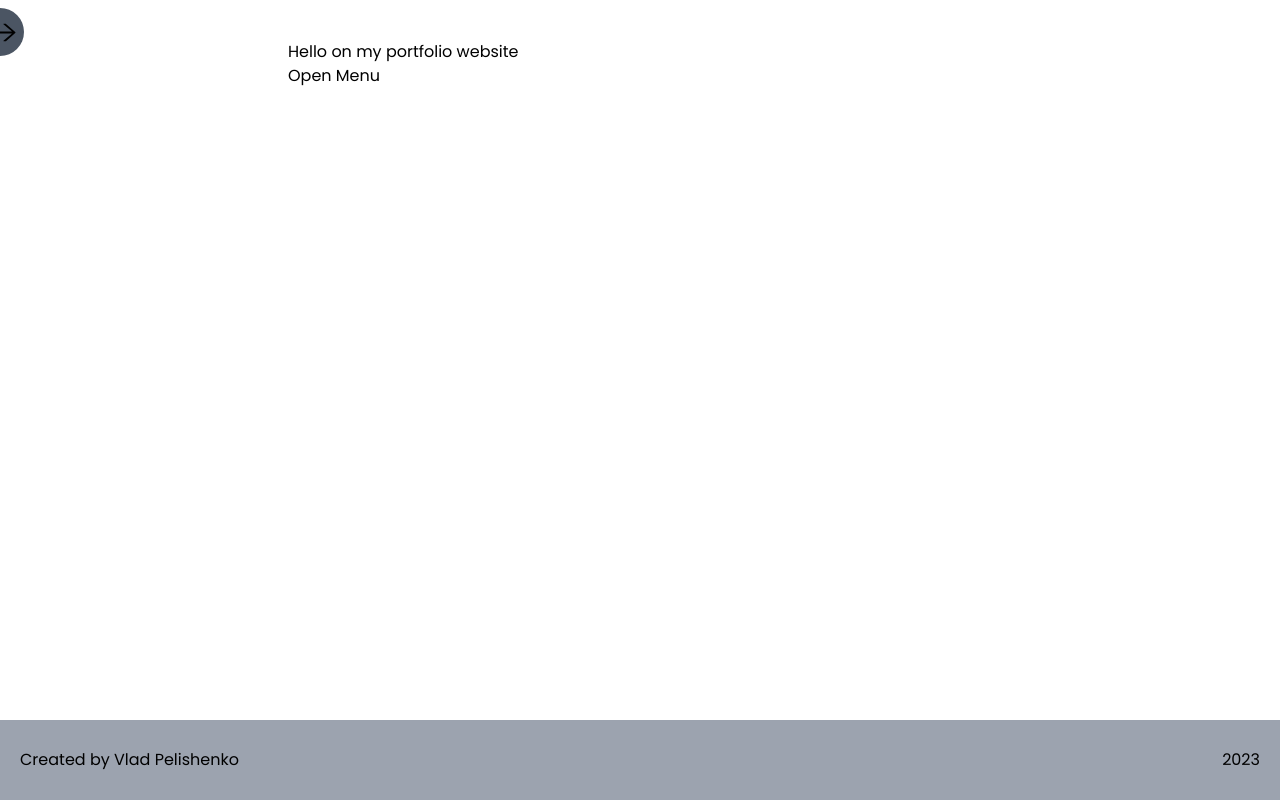
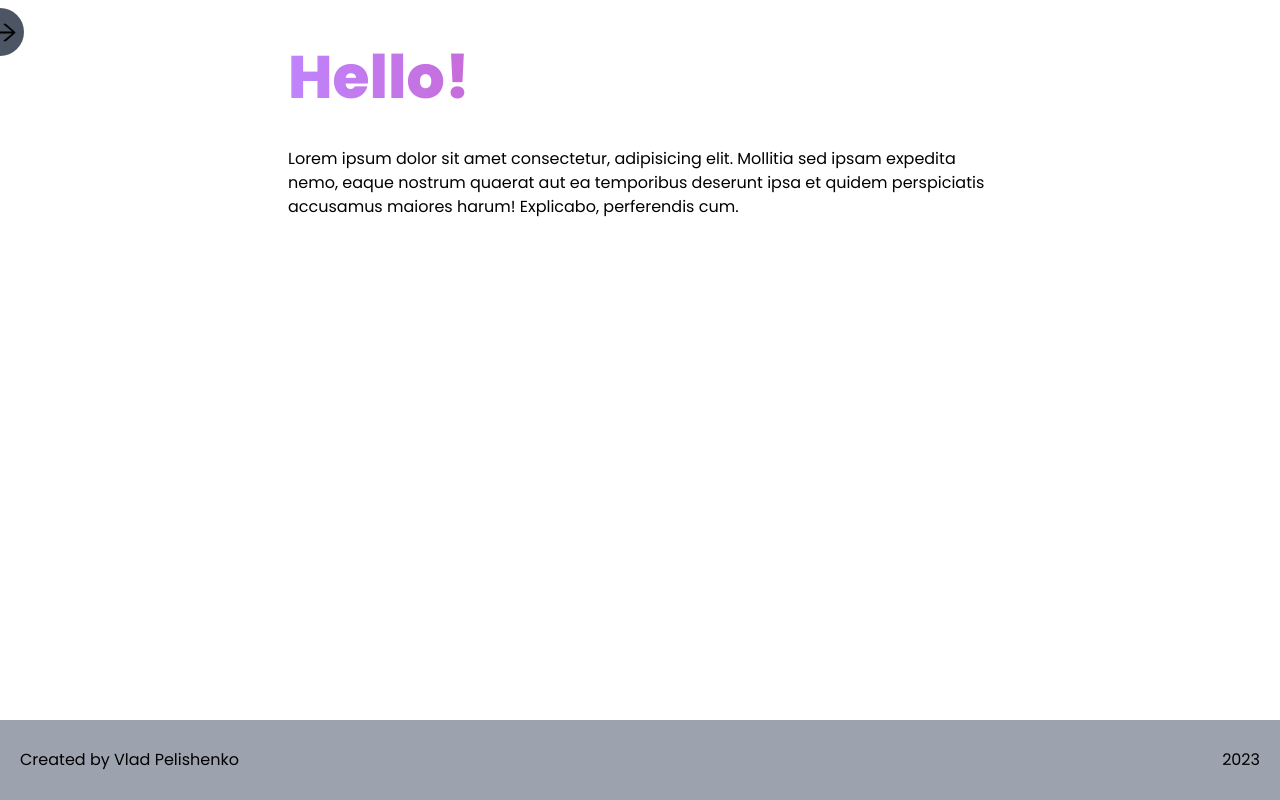
Before and after one commit to Rutakata/portfolio, a Next.js app: page / in a window 1280 px wide. Built offline with nearby package versions, Linux system fonts and the light colour scheme.

Commit message:
Updated CustomLink and added project links

```diff
--- a/app/about-me/page.tsx
+++ b/app/about-me/page.tsx
@@ -1,9 +1,8 @@
 import GradientPageHeader from '@/components/common/GradientPageHeader';
 import Photo from '../../public/profile-photo.jpg';
 import Image from 'next/image';
+import Badge from '@/components/common/Badge';
 import { Metadata } from 'next';
-import Badge from '@/components/common/Badge';
-
 
 export const metadata: Metadata = {
   title: 'About me',
@@ -23,13 +22,13 @@ export default function AboutMe() {
         <div className='rounded-lg p-4 text-xl h-fill basis-1/3'>
           <h2 className='xs:text-center sm:text-left text-2xl text-cyan-500 font-bold pb-2'>My name is Vlad</h2>
           <p className='xs:text-center sm:text-left'>
-            I'm a developer, facinated with modern front-end
+            I am a developer, facinated with modern front-end
             technologies. Currently looking for a front-end developer position.
             My goal is to progress every day!
           </p>
           <div className='flex gap-2 overflow-x-scroll'>
             My skills:
-            { skills.map((skill: string) => <Badge text={skill}/>) }
+            { skills.map((skill: string) => <Badge text={skill} key={skill}/>) }
           </div>
         </div>
       </div>
--- a/app/contacts/page.tsx
+++ b/app/contacts/page.tsx
@@ -1,7 +1,9 @@
+'use client'
 import { MdEmail } from 'react-icons/md';
 import { FaLinkedin, FaTelegram } from 'react-icons/fa';
 import GradientPageHeader from '@/components/common/GradientPageHeader';
 import { Metadata } from 'next';
+import { useState } from 'react';
 
 
 export const metadata: Metadata = {
@@ -12,7 +14,7 @@ export const metadata: Metadata = {
 export default function Contacts() {
   const contacts = [{icon: MdEmail, text: 'vladpelishenko14@gmail.com', isLink: false, placeholder: 'Email'},
                     {icon: FaLinkedin, text: 'https://www.linkedin.com/in/vlad-pelishenko/', isLink: true, placeholder: 'LinkedIn'},
-                    {icon: FaTelegram, text: 'https://t.me/Veternum', isLink: true, placeholder: 'Telegram'}]
+                    {icon: FaTelegram, text: 'https://t.me/Veternum', isLink: true, placeholder: 'Telegram'}];
 
   return (
     <>
@@ -22,12 +24,14 @@ export default function Contacts() {
         <h2 className='xs:text-center sm:text-left xs:text-4xl sm:text-3xl pb-3'>Choose what you like more!</h2>
         <ul className='flex flex-col gap-3 sm:pl-5 break-words'>
           {
-            contacts.map(contact => (
+            contacts.map(contact => {
+              return(
               <li key={contact.placeholder} className='flex xs:flex-col sm:flex-row text-center items-center gap-2 hover:dark:text-yellow duration-75 hover:text-gray-500 text-2xl'>
                 {<contact.icon size={25} />}
                 {contact.isLink ? <a href={contact.text}>{contact.placeholder}</a> : contact.text}
               </li>
-            ))
+              )
+            })
           }
         </ul>
       </div>
--- a/app/globals.css
+++ b/app/globals.css
@@ -1,6 +1,46 @@
 @tailwind base;
 @tailwind components;
 @tailwind utilities;
+
+
+/* width */
+::-webkit-scrollbar {
+  width: 10px;
+  height: 10px;
+  border-radius: 2px;
+}
+
+/* Track */
+::-webkit-scrollbar-track {
+  background: rgb(31 41 55);
+}
+
+/* Handle */
+::-webkit-scrollbar-thumb {
+  background: #888;
+  border-radius: 2px;
+}
+
+/* Handle on hover */
+::-webkit-scrollbar-thumb:hover {
+  background: #555;
+}
+
+.fade-in {
+  animation-name: fadein;
+  animation-duration: 300ms;
+}
+
+@keyframes fadein {
+  from {
+    visibility: 0;
+    transform: translateY(300%);
+  }
+  to {
+    visibility: 1;
+    transform: translateY(0%);
+  }
+}
 
 /* :root {
   --foreground-rgb: 0, 0, 0;
--- a/app/page.tsx
+++ b/app/page.tsx
@@ -1,8 +1,23 @@
+import GradientPageHeader from "@/components/common/GradientPageHeader";
+import Image from "next/image";
+import reactLogo from '../public/react-logo.png';
+import nextLogo from '../public/next-logo.png';
+import typescriptLogo from '../public/typescript-logo.png';
+
 export default function Home() {
   return (
     <>
-      <h1>Hello on my portfolio website</h1>
-      <button>Open Menu</button>
+      <GradientPageHeader>Hello!</GradientPageHeader>
+      <div>
+        <p>
+          Lorem ipsum dolor sit amet consectetur, adipisicing elit. Mollitia sed
+          ipsam expedita nemo, eaque nostrum quaerat aut ea temporibus deserunt ipsa
+          et quidem perspiciatis accusamus maiores harum! Explicabo, perferendis cum.
+        </p>
+      </div>
+      <div>
+
+      </div>
     </>
   )
 }
--- a/app/projects/[projectId]/page.tsx
+++ b/app/projects/[projectId]/page.tsx
@@ -1,14 +1,18 @@
 import Badge from "@/components/common/Badge";
+import CustomLink from "@/components/common/CustomLink";
 import GradientPageHeader from "@/components/common/GradientPageHeader";
 import { getProjectDetails } from "@/lib/requests/getProjectDetails";
 import { getProjects } from "@/lib/requests/getProjects";
 import { Project } from "@/lib/types";
+import { text } from "stream/consumers";
 
 type Props = {
   params: {
     projectId: string
   }
 }
+
+export const revalidate = 60;
 
 export async function generateStaticParams() {
   const projects: Project[] = await getProjects();
@@ -34,6 +38,15 @@ export default async function ProjectDetails({params}: Props) {
           ))
         }
       </div>
+      <div>
+        <h2>Links</h2>
+        <div className="flex flex-col gap-2 w-[20%]">
+        {
+          Object.entries(projectDetails.links)
+            .map((entry: string[]) => <CustomLink href={entry[1]} text={entry[0]} newTab={true} />)
+        }
+        </div>
+      </div>
     </>
   )
 }
--- a/components/common/CustomLink.tsx
+++ b/components/common/CustomLink.tsx
@@ -7,13 +7,14 @@ import { AiFillHome } from 'react-icons/ai';
 type Props = {
   href: string,
   text: string,
-  icon: ReactNode,
-  pathName: string
+  newTab: boolean,
+  icon?: ReactNode,
+  pathName?: string
 }
 
-export default function CustomLink({href, text, icon, pathName}: Props) {
+export default function CustomLink({href, text, icon, pathName, newTab}: Props) {
   return (
-    <Link href={href} className={`text-xl ${pathName === href ? 'dark:bg-yellow bg-yellow' : ''} hover:bg-[#878d99] hover:dark:bg-yellow py-1 px-2 duration-100 rounded-md flex flex-row gap-2 items-center`}>
+    <Link href={href} rel="noopener noreferrer" target={newTab ? "_blank": ""} className={`text-xl ${pathName === href ? 'dark:bg-gradient-to-r bg-gradient-to-r' : ''} hover:bg-gradient-to-r hover:dark:bg-gradient-to-r from-purple-400 to-pink-600 py-1 px-2 duration-100 rounded-md flex flex-row gap-2 items-center`}>
       {icon}
       {text}
     </Link>
--- a/components/projects/ProjectItem.tsx
+++ b/components/projects/ProjectItem.tsx
@@ -10,7 +10,9 @@ export default function ProjectItem({project}: Props) {
   return (
     <div className='bg-slate-600 rounded-md lg:basis-1/2 md:basis-1/2 xs:h-fill md:h-56 p-2'>
       <h2>{project.title}</h2>
-      <p>{project.description}</p>
+      <p className='overflow-hidden'>
+        {project.description}
+      </p>
       <Link
         href={`/projects/${project.id}`}
         className='bg-slate-800 rounded-md w-fit h-fit p-2 dark:text-white mt-3 block'>
--- a/lib/types.ts
+++ b/lib/types.ts
@@ -2,5 +2,8 @@ export type Project = {
   id: string,
   title: string,
   description: string,
-  tech_stack: string[]
+  tech_stack: string[],
+  links: {
+    [key: string]: string
+  }
 }
--- a/tailwind.config.ts
+++ b/tailwind.config.ts
@@ -16,7 +16,7 @@ const config: Config = {
       },
       colors: {
         'yellow': "#e0bb00"
-      }
+      },
     },
     screens: {
       'xs': '360px',
```
Also changed, not shown: public/my-photo.jpg (deleted).
